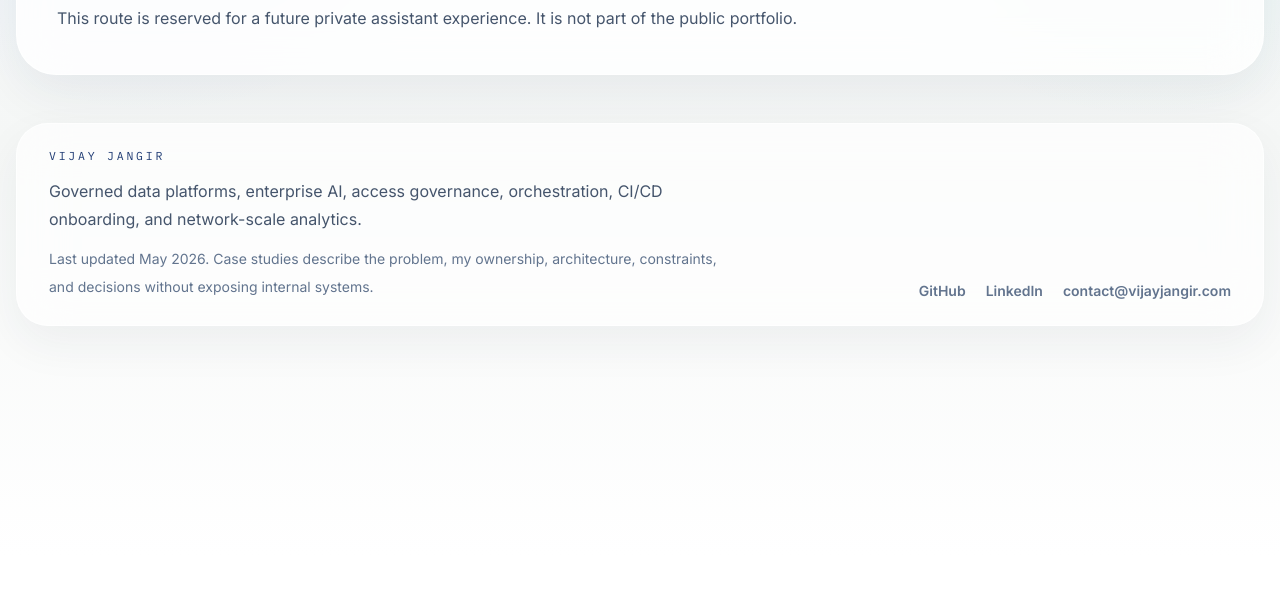
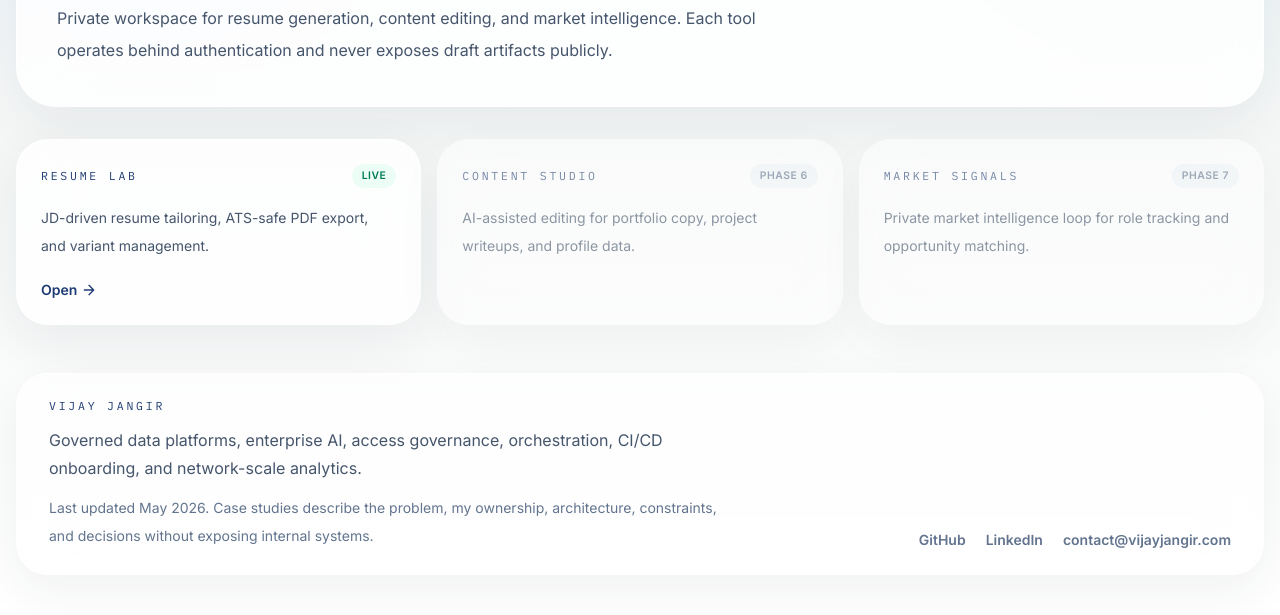
Before and after one commit to vijay-jangir/my-website, an Astro site: page /assistant in a window 1280 px wide. Shown: the part 244-859 px from the top of the page. Before the commit the page ends 800 px from the top, so only its background shows below. Built offline with nearby package versions, Linux system fonts and the light colour scheme; Astro itself is replaced by a stand-in of ours; some packages are replaced by stand-ins of ours; no server answers; the database is empty.

Commit message:
fix: require authentication on /assistant and add tools dashboard
Convert the /assistant placeholder into the private tools dashboard shell.
The middleware from the previous commit now guards this route, so
unauthenticated visitors are redirected to /admin before reaching the page.

- Resume Lab link (to /admin where ResumeLab lives) — Live
- Content Studio link (placeholder, Phase 6)
- Market Signals link (placeholder, Phase 7)
- Navigation-only, no feature logic
- Keep nonPublic={true} on BaseLayout
- Keep setRobotsHeader() for defense-in-depth
- Unique description for BaseLayout

```diff
--- a/src/pages/assistant/index.astro
+++ b/src/pages/assistant/index.astro
@@ -1,15 +1,48 @@
 ---
 import BaseLayout, { setRobotsHeader } from "@/src/layouts/BaseLayout.astro";
+import { getSessionUser } from "@/src/lib/auth";
+import { getPortfolioContent } from "@/lib/portfolio-content";
 
+const content = await getPortfolioContent();
+const session = await getSessionUser(Astro.cookies);
+
+// Defense-in-depth: middleware already guards this route, but set the
+// header here as well so it cannot be forgotten if middleware changes.
 setRobotsHeader(Astro.response.headers);
+
+const tools = [
+  {
+    href: "/admin",
+    title: "Resume Lab",
+    description:
+      "JD-driven resume tailoring, ATS-safe PDF export, and variant management.",
+    status: "Live",
+  },
+  {
+    href: "#",
+    title: "Content Studio",
+    description:
+      "AI-assisted editing for portfolio copy, project writeups, and profile data.",
+    status: "Phase 6",
+  },
+  {
+    href: "#",
+    title: "Market Signals",
+    description:
+      "Private market intelligence loop for role tracking and opportunity matching.",
+    status: "Phase 7",
+  },
+];
 ---
 
 <BaseLayout
-  description="Private assistant surface reserved for future use."
+  description="Private tools dashboard for resume generation, content editing, and market intelligence."
   nonPublic={true}
-  title="Assistant | Vijay Jangir"
+  showAdminNav={true}
+  siteProfile={content.siteProfile}
+  title="Tools | Vijay Jangir"
 >
-  <main class="pb-4">
+  <main class="space-y-8 pb-4">
     <section
       class="rounded-[2.5rem] border border-white/70 bg-white/80 p-8 shadow-[0_18px_54px_rgba(31,44,75,0.07)] backdrop-blur-xl sm:p-10"
     >
@@ -21,12 +54,78 @@ setRobotsHeader(Astro.response.headers);
       <h1
         class="mt-4 font-display text-4xl font-semibold tracking-[-0.045em] text-[#0e1528]"
       >
-        Assistant
+        Tools
       </h1>
       <p class="mt-5 max-w-3xl text-base leading-8 text-slate-600">
-        This route is reserved for a future private assistant experience. It is
-        not part of the public portfolio.
+        Private workspace for resume generation, content editing, and market
+        intelligence. Each tool operates behind authentication and never exposes
+        draft artifacts publicly.
       </p>
+      {
+        session ? (
+          <p class="mt-3 text-sm text-slate-500">
+            Signed in as {session.login}.
+          </p>
+        ) : null
+      }
+    </section>
+
+    <section class="grid gap-4 sm:grid-cols-2 lg:grid-cols-3">
+      {
+        tools.map((tool) => {
+          const isPlaceholder = tool.href === "#";
+          return isPlaceholder ? (
+            <div
+              class="flex flex-col rounded-[2rem] border border-white/70 bg-white/80 p-6 opacity-60 shadow-[0_18px_54px_rgba(31,44,75,0.07)] backdrop-blur-xl"
+            >
+              <div class="flex items-center justify-between">
+                <p class="font-mono text-[0.72rem] uppercase tracking-[0.24em] text-[#1f3b73]">
+                  {tool.title}
+                </p>
+                <span class="rounded-full bg-slate-100 px-2.5 py-1 text-[0.65rem] font-semibold uppercase tracking-wider text-slate-500">
+                  {tool.status}
+                </span>
+              </div>
+              <p class="mt-4 text-sm leading-7 text-slate-600">
+                {tool.description}
+              </p>
+            </div>
+          ) : (
+            <a
+              class="group flex flex-col rounded-[2rem] border border-white/70 bg-white/80 p-6 shadow-[0_18px_54px_rgba(31,44,75,0.07)] backdrop-blur-xl transition hover:-translate-y-0.5 hover:shadow-[0_24px_64px_rgba(31,44,75,0.10)]"
+              href={tool.href}
+            >
+              <div class="flex items-center justify-between">
+                <p class="font-mono text-[0.72rem] uppercase tracking-[0.24em] text-[#1f3b73]">
+                  {tool.title}
+                </p>
+                <span class="rounded-full bg-emerald-50 px-2.5 py-1 text-[0.65rem] font-semibold uppercase tracking-wider text-emerald-700">
+                  {tool.status}
+                </span>
+              </div>
+              <p class="mt-4 text-sm leading-7 text-slate-600">
+                {tool.description}
+              </p>
+              <span class="mt-auto inline-flex items-center gap-1 pt-5 text-sm font-semibold text-[#1f3b73]">
+                Open
+                <svg
+                  class="h-4 w-4 transition group-hover:translate-x-1"
+                  fill="none"
+                  stroke="currentColor"
+                  stroke-width="2"
+                  viewBox="0 0 24 24"
+                >
+                  <path
+                    d="M5 12h14M12 5l7 7-7 7"
+                    stroke-linecap="round"
+                    stroke-linejoin="round"
+                  />
+                </svg>
+              </span>
+            </a>
+          );
+        })
+      }
     </section>
   </main>
 </BaseLayout>
```
